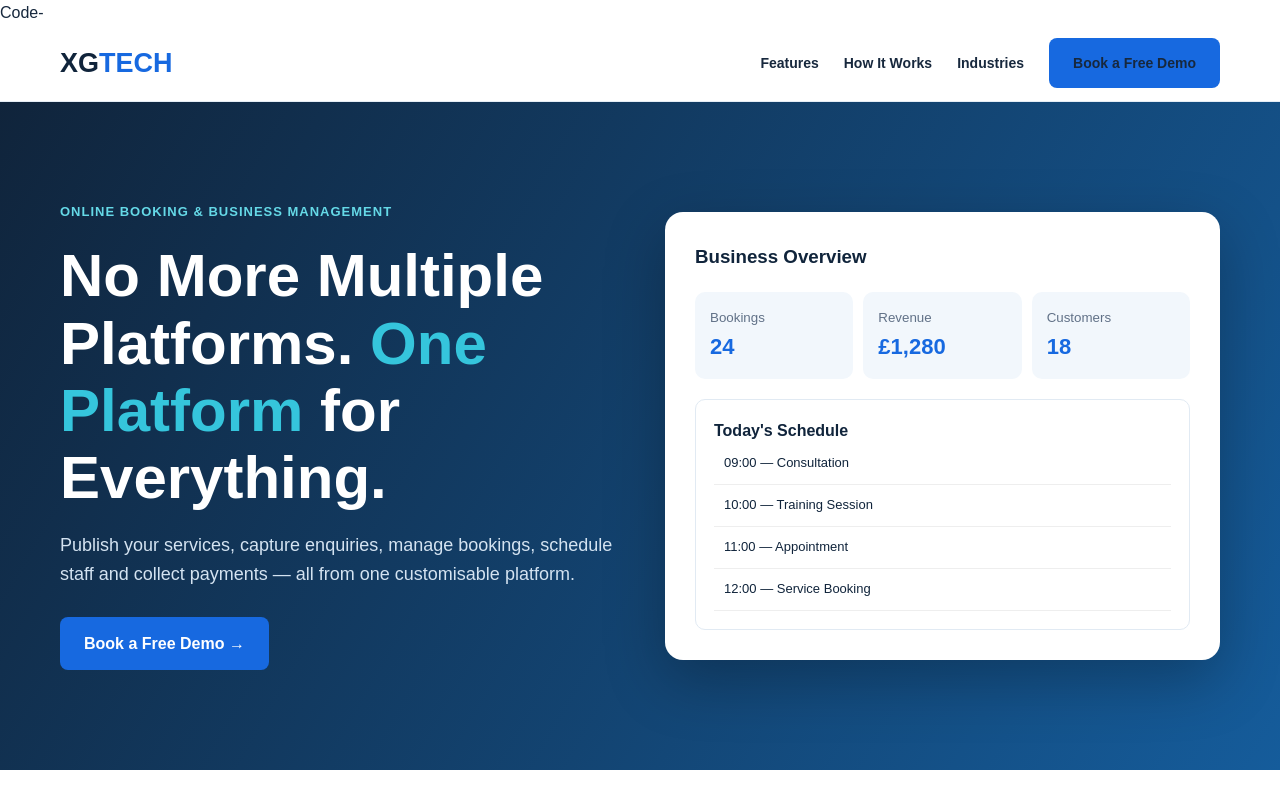
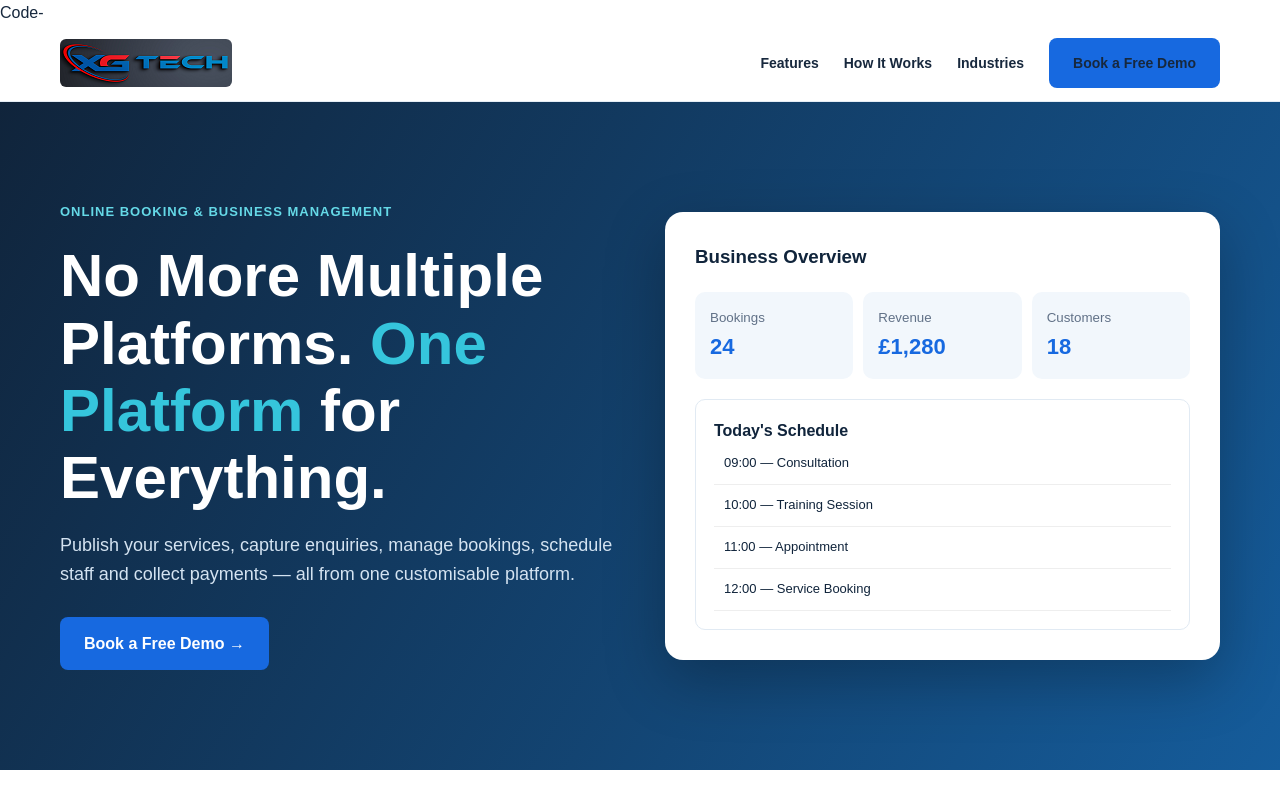
Before and after one commit to Shorifa1234/booking-landing-page, a plain HTML site: page booking.html in a window 1280 px wide. Shown: the top 800 px of the page. Drawn offline with Linux system fonts and the light colour scheme.

Commit message:
Use XG TECH logo image in header and footer
Co-Authored-By: Claude Opus 5.5 <noreply@anthropic.com>

```diff
--- a/booking.html
+++ b/booking.html
@@ -73,6 +73,7 @@ nav {
 }
 
 .logo span { color: var(--blue); }
+.logo img { height: 48px; width: auto; display: block; border-radius: 6px; }
 
 .nav-links {
   display: flex;
@@ -454,7 +455,7 @@ footer a {
 <header>
   <div class="container">
     <nav>
-      <a href="#home" class="logo">XG<span>TECH</span></a>
+      <a href="#home" class="logo"><img src="images/logo.png" alt="XG TECH"></a>
       <button class="menu-btn" aria-label="Toggle menu"
         aria-expanded="false"
         onclick="toggleMenu(this)">☰</button>
@@ -646,7 +647,7 @@ footer a {
   <div class="container">
     <div class="footer-grid">
       <div>
-        <a href="#home" class="logo" style="color:white">XG<span>TECH</span></a>
+        <a href="#home" class="logo"><img src="images/logo.png" alt="XG TECH"></a>
         <p>Technology that moves your business forward. Integrated software solutions for service-based businesses.</p>
       </div>
       <div>
```
Also changed, not shown: images/logo.png (added).
